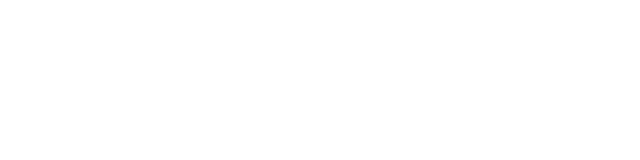
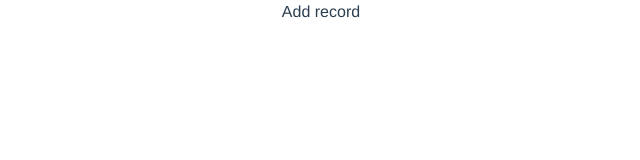
Before and after one commit to ZachyDev/Rekodi, a Vue app in the folder rekodi/: page /add-record in a window 1280 px wide. Shown: the top 160 px of the page, without its empty margins (319-959 px from the left). Built offline with nearby package versions, Linux system fonts and the light colour scheme.

Commit message:
configured basic router-links

```diff
--- /dev/null
+++ b/rekodi/src/components/AddRecord.vue
@@ -0,0 +1,20 @@
+<template>
+  <div>
+    Add record
+  </div>
+</template>
+
+<script>
+export default {
+  name: 'AddRecord',
+  data() {
+    return {
+
+    };
+  },
+};
+</script>
+
+<style>
+
+</style>
--- a/rekodi/src/components/Home.vue
+++ b/rekodi/src/components/Home.vue
@@ -12,7 +12,7 @@
           </li>
         </ul>
         <span class="navbar-text">
-          Add Record<a href=""><i class="fas fa-plus-circle"></i></a>
+          Add Record<router-link :to="{ name: 'AddRecord' }"><i class="fas fa-plus-circle"></i></router-link>
         </span>
       </div>
     </nav>
--- a/rekodi/src/router/index.js
+++ b/rekodi/src/router/index.js
@@ -1,7 +1,7 @@
 import Vue from 'vue';
 import VueRouter from 'vue-router';
 import Home from '@/components/Home.vue';
-// import Home from '@/components/Home.vue';
+import AddRecord from '@/components/AddRecord.vue';
 
 Vue.use(VueRouter);
 
@@ -10,6 +10,11 @@ const routes = [
     path: '/',
     name: 'Home',
     component: Home,
+  },
+  {
+    path: '/add-record',
+    name: 'AddRecord',
+    component: AddRecord,
   },
 ];
 
```
